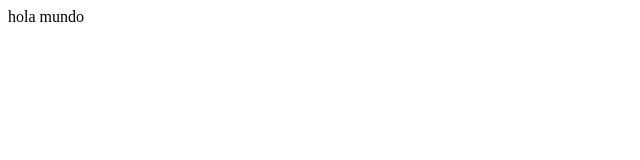
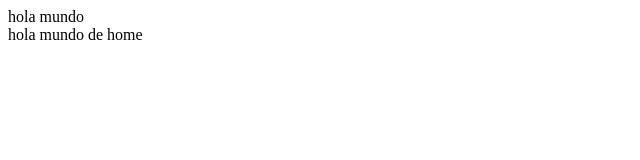
Before and after one commit to imanol309/filmsDoNg, an Angular app: page /app/home in a window 1280 px wide. Shown: the top 160 px of the page, without its empty margins (0-640 px from the left). Built offline with nearby package versions, Linux system fonts and the light colour scheme.

Commit message:
limpiando el proyecto

```diff
--- a/src/app/app.component.html
+++ b/src/app/app.component.html
@@ -1,3 +1,4 @@
 <div>
     hola mundo
+    <app-home></app-home>
 </div>
--- a/src/app/app.module.ts
+++ b/src/app/app.module.ts
@@ -1,10 +1,12 @@
 import { NgModule } from '@angular/core';
 import { BrowserModule } from '@angular/platform-browser';
 import { AppComponent } from './app.component';
+import { HomeComponent } from './pages/home/home.component';
 import { PagesRoutingModule } from './pages/pages-routing.module';
 @NgModule({
   declarations: [
     AppComponent,
+    HomeComponent,
   ],
   imports: [
     BrowserModule,
--- a/src/app/pages/home/components/nav-bar/nav-bar.component.html
+++ b/src/app/pages/home/components/nav-bar/nav-bar.component.html
@@ -1 +1,3 @@
-<p>nav-bar works!</p>
+<div>
+ <h2>nav bar</h2>
+</div>
--- /dev/null
+++ b/src/app/pages/home/home.component.html
@@ -0,0 +1,3 @@
+<div>
+    hola mundo de home
+</div>
--- /dev/null
+++ b/src/app/pages/home/home.component.ts
@@ -0,0 +1,16 @@
+import { Component, OnInit } from '@angular/core';
+import { NavBarComponent } from './components/nav-bar/nav-bar.component';
+
+@Component({
+  selector: 'app-home',
+  templateUrl: './home.component.html',
+  styleUrls: ['./home.component.css']
+})
+export class HomeComponent implements OnInit {
+
+  constructor() { }
+
+  ngOnInit(): void {
+  }
+
+}
--- a/src/app/pages/pages.module.ts
+++ b/src/app/pages/pages.module.ts
@@ -1,11 +1,8 @@
 import { NgModule } from '@angular/core';
 import { CommonModule } from '@angular/common';
-import { NavBarComponent } from './home/components/nav-bar/nav-bar.component';
 
 @NgModule({
-  declarations: [
-    NavBarComponent
-  ],
+  declarations: [],
   imports: [
     CommonModule
   ],
```
Also changed, not shown: src/app/pages/home/home.module.ts (added, +12 -0 lines), src/app/pages/home/home.component.css (added), 1 other file (tests, documents, lock files or other folders).
